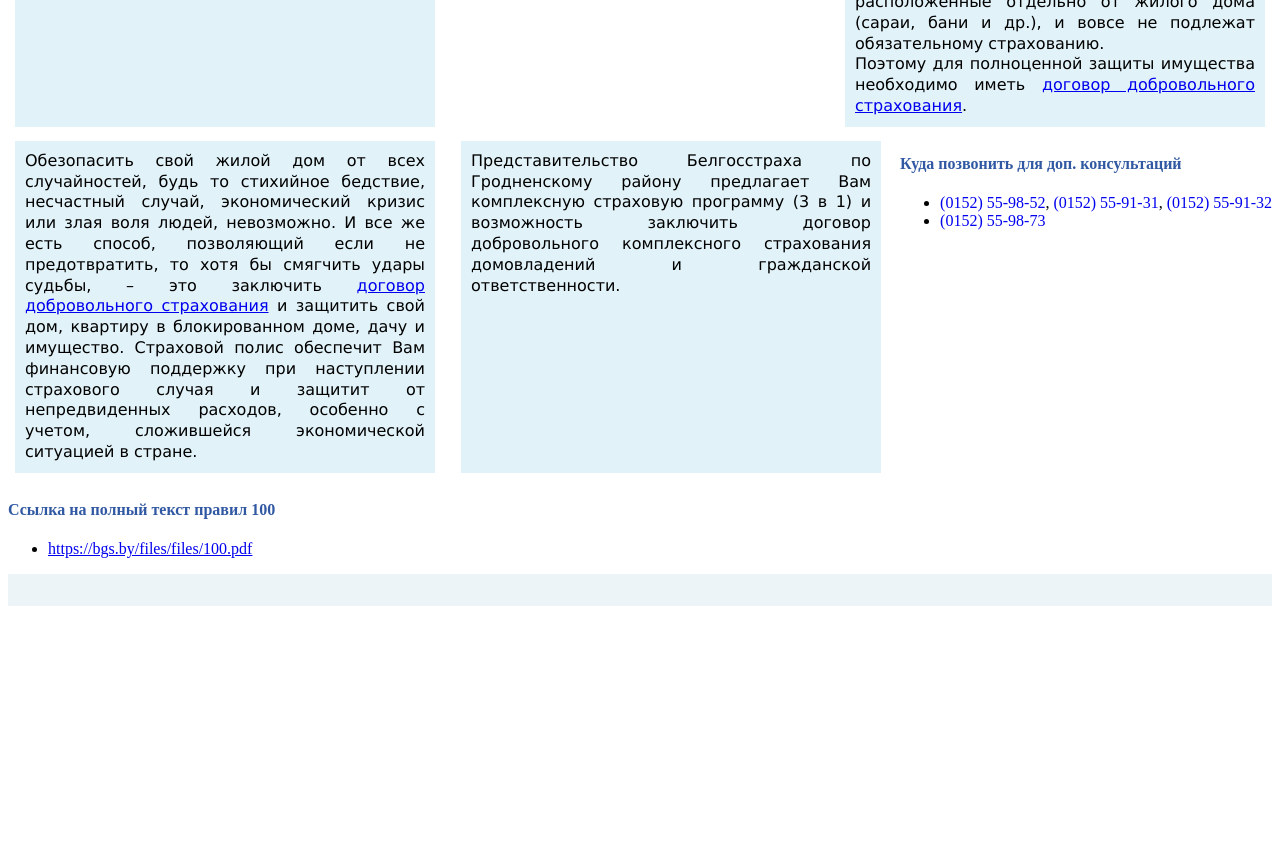
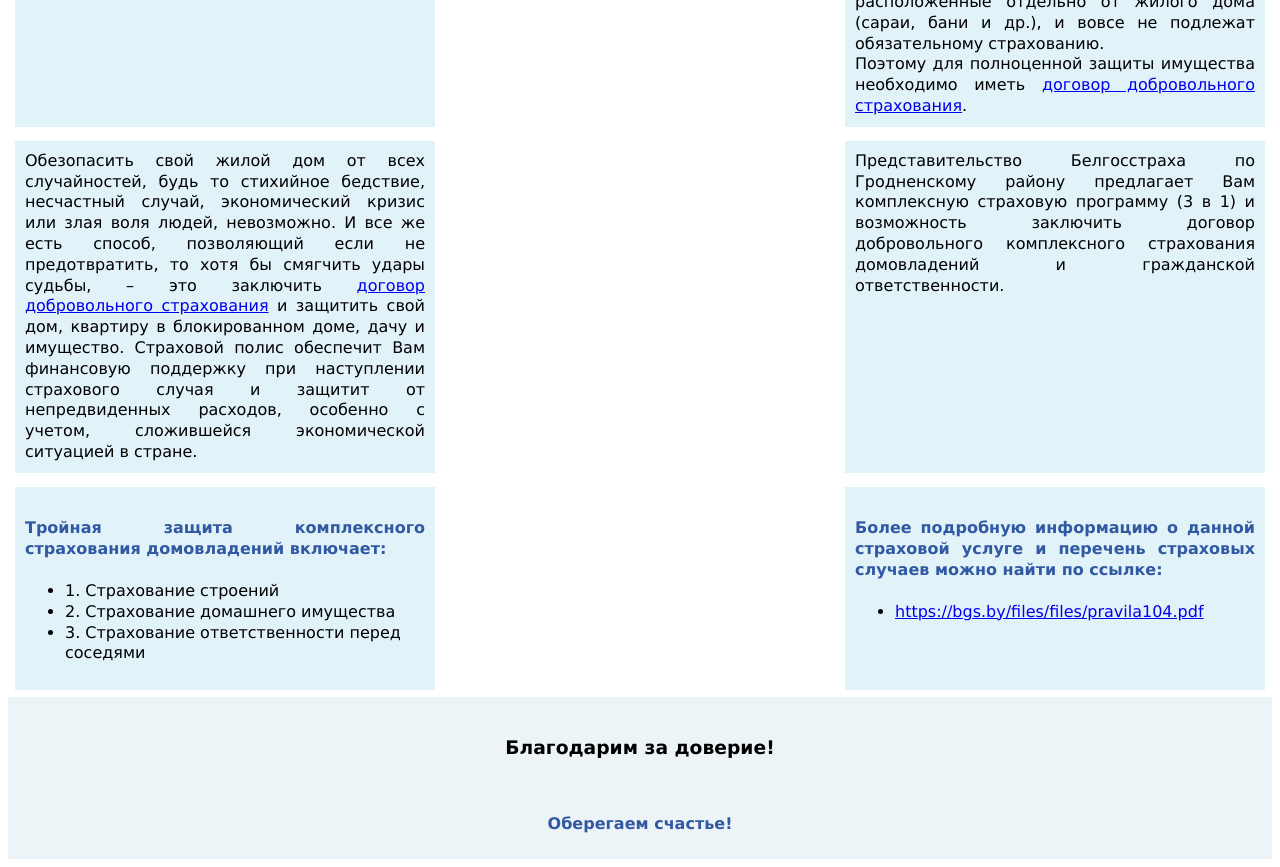
Before and after one commit to Sergx10/pr104, a plain HTML site: page index.html in a window 1280 px wide. Shown: the part 820-1687 px from the top of the page. Before the commit the page ends 1434 px from the top, so only its background shows below. Drawn offline with Linux system fonts and the light colour scheme.

Commit message:
Second upload files

```diff
--- a/index.html
+++ b/index.html
@@ -44,26 +44,26 @@
 				Представительство Белгосстраха по Гродненскому району предлагает Вам комплексную страховую программу (3 в 1) и возможность заключить договор добровольного комплексного страхования домовладений
 				и гражданской ответственности.
 			</div>
-        <section class="call" id="calls">
-			<h4>Куда позвонить для доп. консультаций</h4>
+			<div>
+
+			<h4>Тройная защита комплексного страхования домовладений включает:</h4>
             <ul>
-                <li><a class="phone-style" href="tel:+375152559852">(0152) 55-98-52</a>,
-					<a class="phone-style" href="tel:+375152559131">(0152) 55-91-31</a>,
-					<a class="phone-style" href="tel:+375152559132">(0152) 55-91-32</a></li>
-                <li><a class="phone-style" href="tel:+375152559873">(0152) 55-98-73</a></li>
+                <li>1. Страхование строений</li>
+                <li>2. Страхование домашнего имущества</li>
+				<li>3. Страхование ответственности перед соседями</li>
             </ul>
-        </section>
+        </div>
 
-        <section class="link" id="links">
-			<h4>Ссылка на полный текст правил 100</h4>
+        <div>
+			<h4>Более подробную информацию о данной страховой услуге и перечень страховых случаев можно найти по ссылке:</h4>
 			<ul>
-				<li><a href="https://bgs.by/files/files/100.pdf">https://bgs.by/files/files/100.pdf</a></li>
+				<li><a href="https://bgs.by/files/files/pravila104.pdf">https://bgs.by/files/files/pravila104.pdf</a></li>
 			</ul>
-
-        </section>
+        </div>
       </main>
     <footer>
-
+		<h3>Благодарим за доверие!</h3>
+		<h4>Оберегаем счастье!</h4>
     </footer>
    <!-- </div> -->
 
--- a/style.css
+++ b/style.css
@@ -63,7 +63,7 @@ footer {
 	flex-direction:column;
     justify-content: center;
     align-items: center;
-    padding: 1rem;
+    padding: 5px;
     /* color: #3158A2;*/
     background-color:#EDF4F7;
 	font-family: Verdana, Geneva, Tahoma, sans-serif;
```
